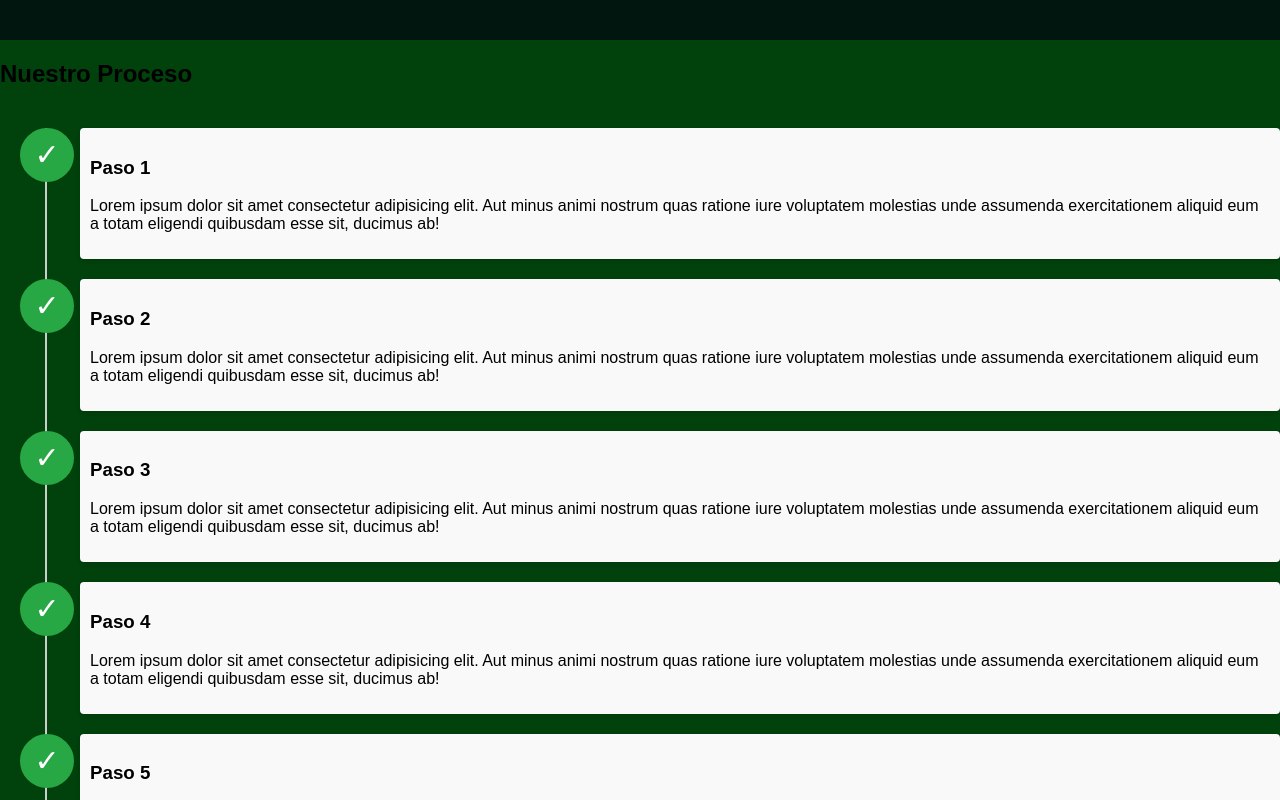
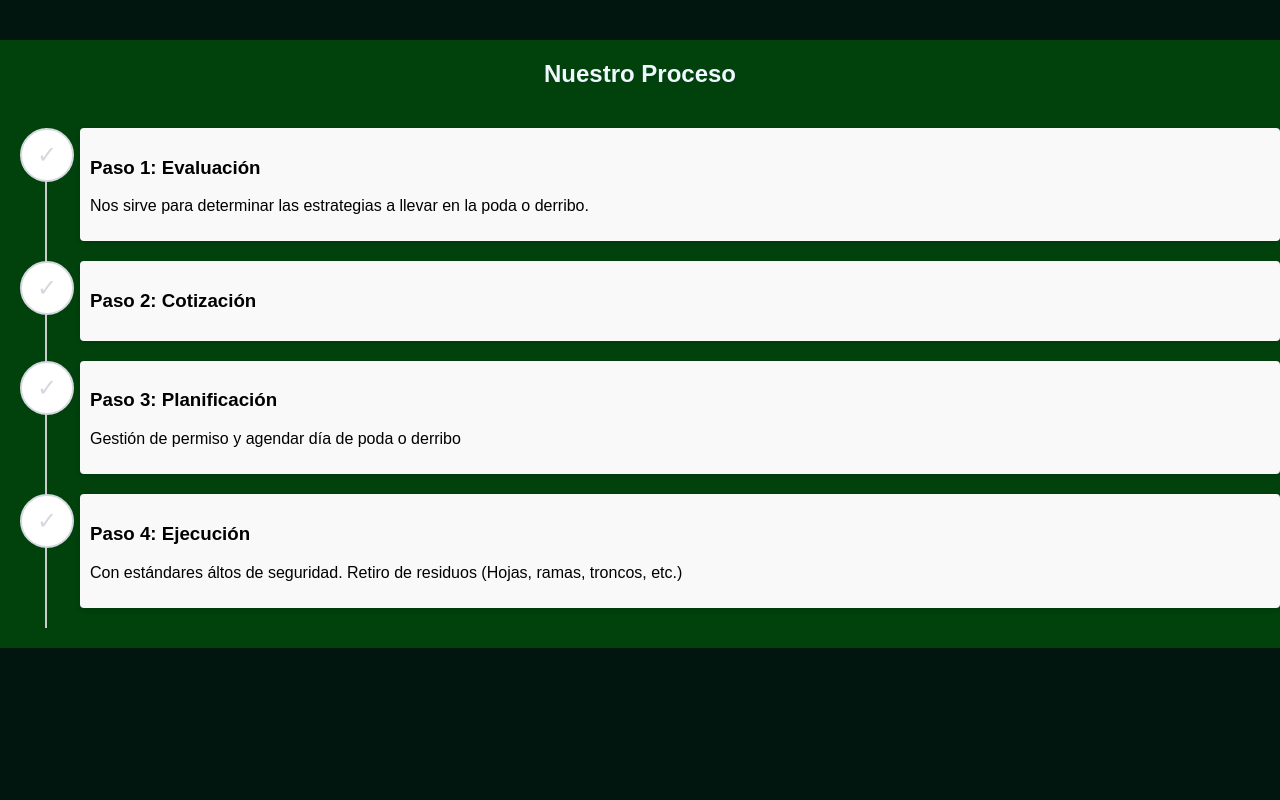
Before and after one commit to lalodsi/servipoda, a React (Vite) app: page / in a window 1280 px wide. Shown: the part 1960-2760 px from the top of the page. Built offline with nearby package versions, Linux system fonts and the light colour scheme.

Commit message:
Add new styles and content to the timeline process

```diff
--- a/src/components/App.tsx
+++ b/src/components/App.tsx
@@ -6,14 +6,19 @@ import BoxMessageSection from '../sections/BoxMessage';
 import NavbarComponent from '../components/NavbarComponent';
 import Timeline from '../sections/Timeline';
 
+const message1 = "Ofrecemos personal calificado y tecnología adecuada para reducir costos y tiempos, garantizando un servicio eficiente y confiable."
+const message2 = "Nota: Certificados ante Sedena (Secretaría de Desarrollo Ambiental)"
+
+
 const App: React.FC = () => {
   return (
     <div className="App">
       <NavbarComponent />
       <CallToActionSection />
       <ServicesSection />
-      <BoxMessageSection />
+      <BoxMessageSection message={message1} />
       <Timeline />
+      <BoxMessageSection message={message2} />
     </div>
   );
 };
--- a/src/sections/BoxMessage.tsx
+++ b/src/sections/BoxMessage.tsx
@@ -1,8 +1,10 @@
 import '../styles/BoxMessage.scss';
+interface BoxMessageProps{
+  message: string
+}
 
-const message = "Ofrecemos personal calificado y tecnología adecuada para reducir costos y tiempos, garantizando un servicio eficiente y confiable."
-
-const BoxMessage = () => {
+const BoxMessage: React.FC<BoxMessageProps> = (props) => {
+  const { message } = props
   return (
     <div className='BoxMessageContainer'>
         <div className="BoxMessage">
--- a/src/sections/Timeline.tsx
+++ b/src/sections/Timeline.tsx
@@ -8,41 +8,41 @@ type TimelineStep = {
 
 const timelineSteps: TimelineStep[] = [
     {
-      title: "Paso 1",
-      description: "Lorem ipsum dolor sit amet consectetur adipisicing elit. Aut minus animi nostrum quas ratione iure voluptatem molestias unde assumenda exercitationem aliquid eum a totam eligendi quibusdam esse sit, ducimus ab!",
+      title: "Paso 1: Evaluación",
+      description: "Nos sirve para determinar las estrategias a llevar en la poda o derribo.",
     },
     {
-      title: "Paso 2",
-      description: "Lorem ipsum dolor sit amet consectetur adipisicing elit. Aut minus animi nostrum quas ratione iure voluptatem molestias unde assumenda exercitationem aliquid eum a totam eligendi quibusdam esse sit, ducimus ab!",
+      title: "Paso 2: Cotización",
+      description: "",
     },
     {
-      title: "Paso 3",
-      description: "Lorem ipsum dolor sit amet consectetur adipisicing elit. Aut minus animi nostrum quas ratione iure voluptatem molestias unde assumenda exercitationem aliquid eum a totam eligendi quibusdam esse sit, ducimus ab!",
+      title: "Paso 3: Planificación",
+      description: "Gestión de permiso y agendar día de poda o derribo",
     },
     {
-      title: "Paso 4",
-      description: "Lorem ipsum dolor sit amet consectetur adipisicing elit. Aut minus animi nostrum quas ratione iure voluptatem molestias unde assumenda exercitationem aliquid eum a totam eligendi quibusdam esse sit, ducimus ab!",
-    },
-    {
-      title: "Paso 5",
-      description: "Lorem ipsum dolor sit amet consectetur adipisicing elit. Aut minus animi nostrum quas ratione iure voluptatem molestias unde assumenda exercitationem aliquid eum a totam eligendi quibusdam esse sit, ducimus ab!",
+      title: "Paso 4: Ejecución",
+      description: "Con estándares áltos de seguridad. Retiro de residuos (Hojas, ramas, troncos, etc.)",
     },
 ];
 
 const Timeline: React.FC = () => {
+  const timelineLength = timelineSteps.length
   return (
     <>
-        <h2>Nuestro Proceso</h2>
+      <h2 className='timeline-header'>Nuestro Proceso</h2>
       <div className="timeline-container">
           <div className="timeline">
-            {timelineSteps.map((step, index) => (
-                <div key={index} className="timeline-item active">
+          {timelineSteps.map((step, index) => {
+            const itemClassName = index !== timelineLength? "timeline-item" : "timeline-item_last"
+            return (
+              <div key={index} className={itemClassName}>
                   <div className="timeline-content">
                       <h3>{step.title}</h3>
                       <p>{step.description}</p>
                   </div>
               </div>
-            ))}
+            )
+          })}
           </div>
       </div>
     </>
--- a/src/styles/Timeline.scss
+++ b/src/styles/Timeline.scss
@@ -1,7 +1,12 @@
+.timeline-header{
+  text-align: center;
+  color: aliceblue;
+}
 .timeline-container{
     width: 100%;
     display: flex;
     justify-content: center;
+
     .timeline {
         width: 100%;
         display: flex;
@@ -19,7 +24,6 @@
             width: 2px;
             background-color: #ccc;
         }
-
         .timeline-item {
           position: relative;
           margin-bottom: 20px;
@@ -68,5 +72,10 @@
             box-shadow: 0 2px 5px rgba(0, 0, 0, 0.1);
           }
         }
+
+        .timeline-item_last{
+          position: relative;
+          margin-bottom: 20px;
+        }
       }
 }
```
Lines whose indentation alone changed are shown as unchanged.
